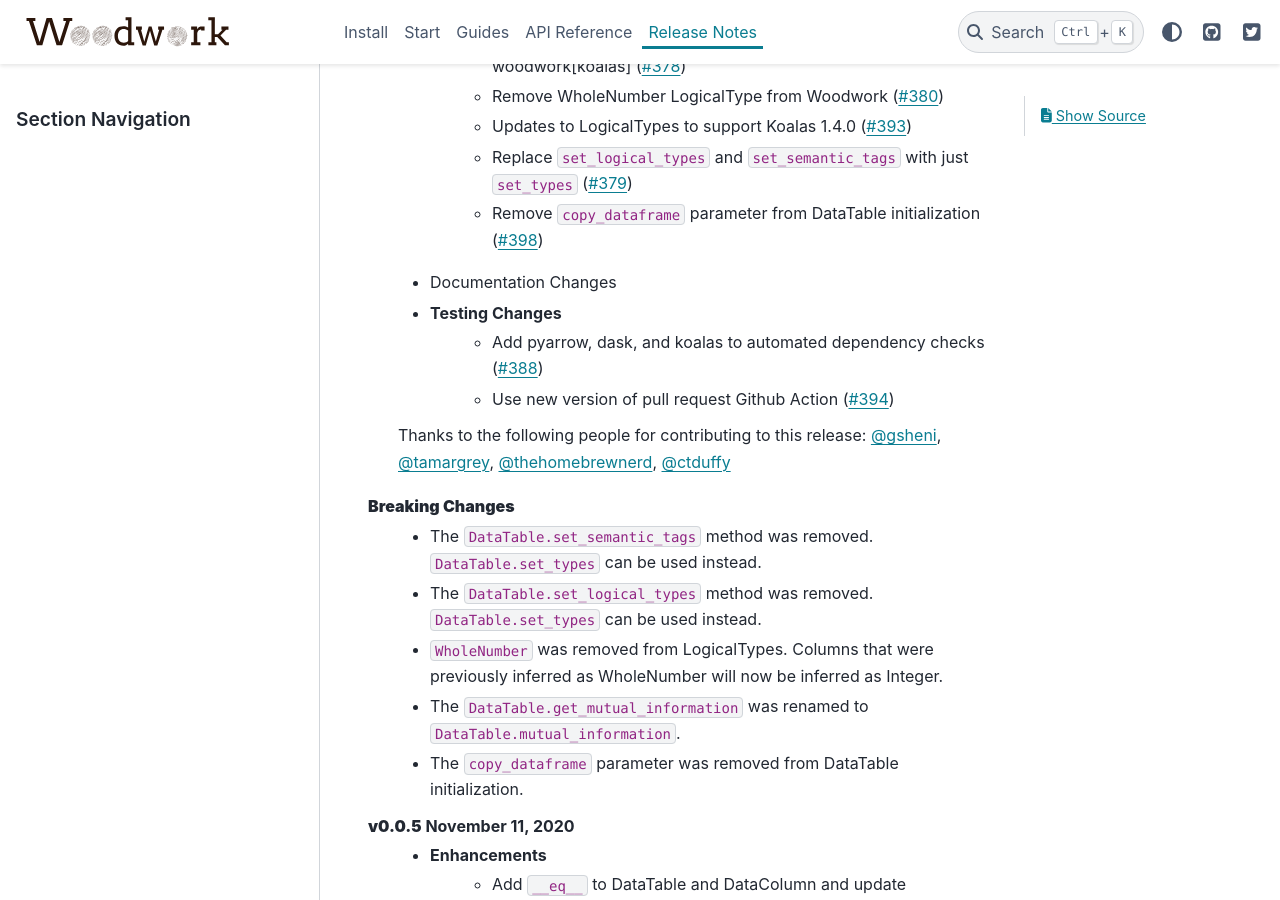
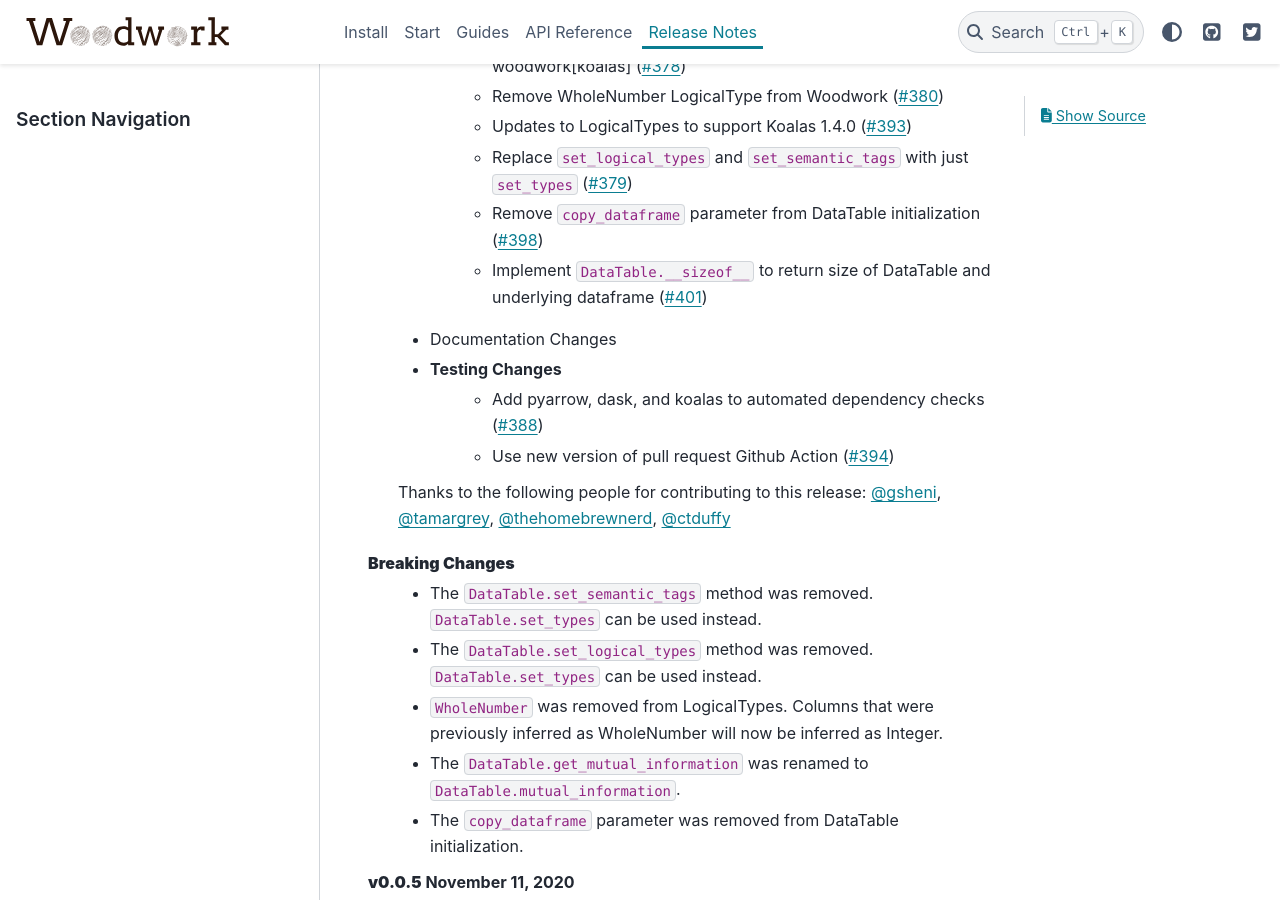
Before and after one commit to alteryx/woodwork, a Sphinx documentation site: the page built from docs/source/release_notes.rst, in a window 1280 px wide and 900 px high, scrolled down 560 px. Built offline with Sphinx 7.4.7 and the PyData theme 0.15.4, drawn with Linux system fonts in a browser that asks for light colours; comment, search, counter and statistics services are not loaded.

Commit message:
update release notes

```diff
--- a/docs/source/release_notes.rst
+++ b/docs/source/release_notes.rst
@@ -17,6 +17,7 @@ Release Notes
         * Updates to LogicalTypes to support Koalas 1.4.0 (:pr:`393`)
         * Replace ``set_logical_types`` and ``set_semantic_tags`` with just ``set_types`` (:pr:`379`)
         * Remove ``copy_dataframe`` parameter from DataTable initialization (:pr:`398`)
+        * Implement ``DataTable.__sizeof__`` to return size of DataTable and underlying dataframe (:pr:`401`)
     * Documentation Changes
     * Testing Changes
         * Add pyarrow, dask, and koalas to automated dependency checks (:pr:`388`)
```
